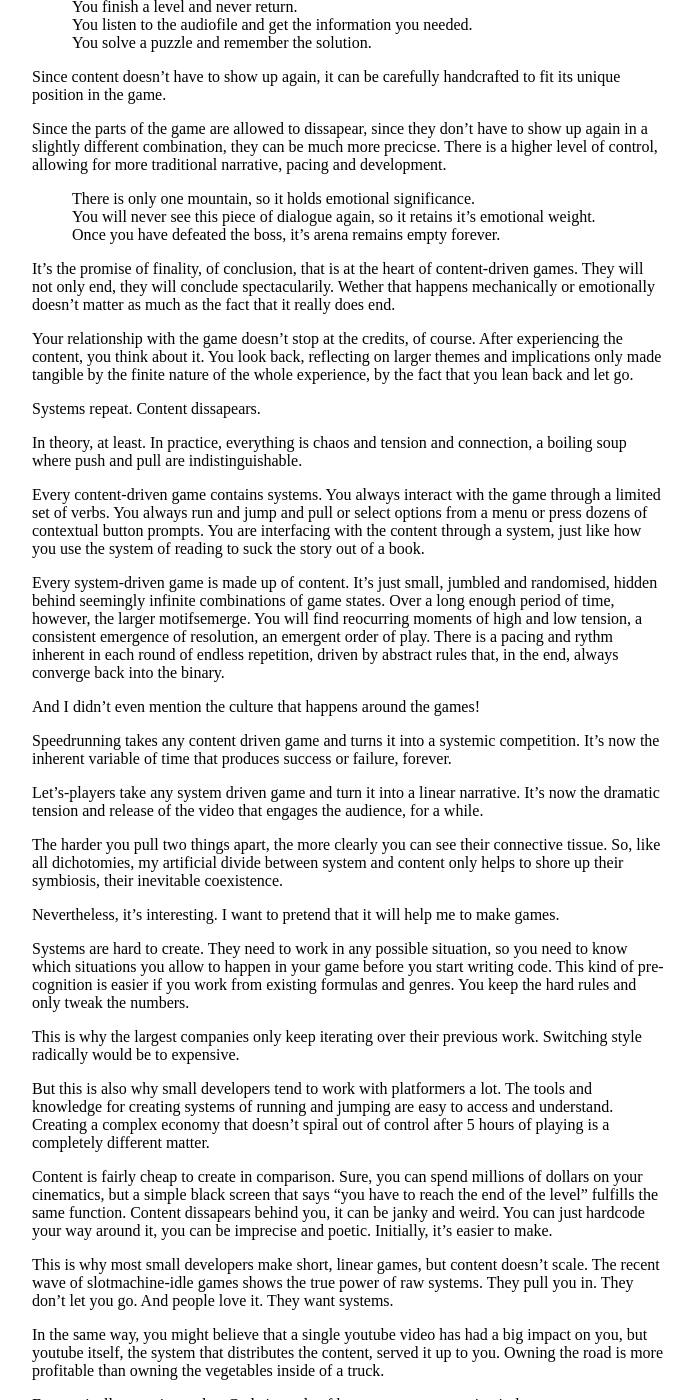
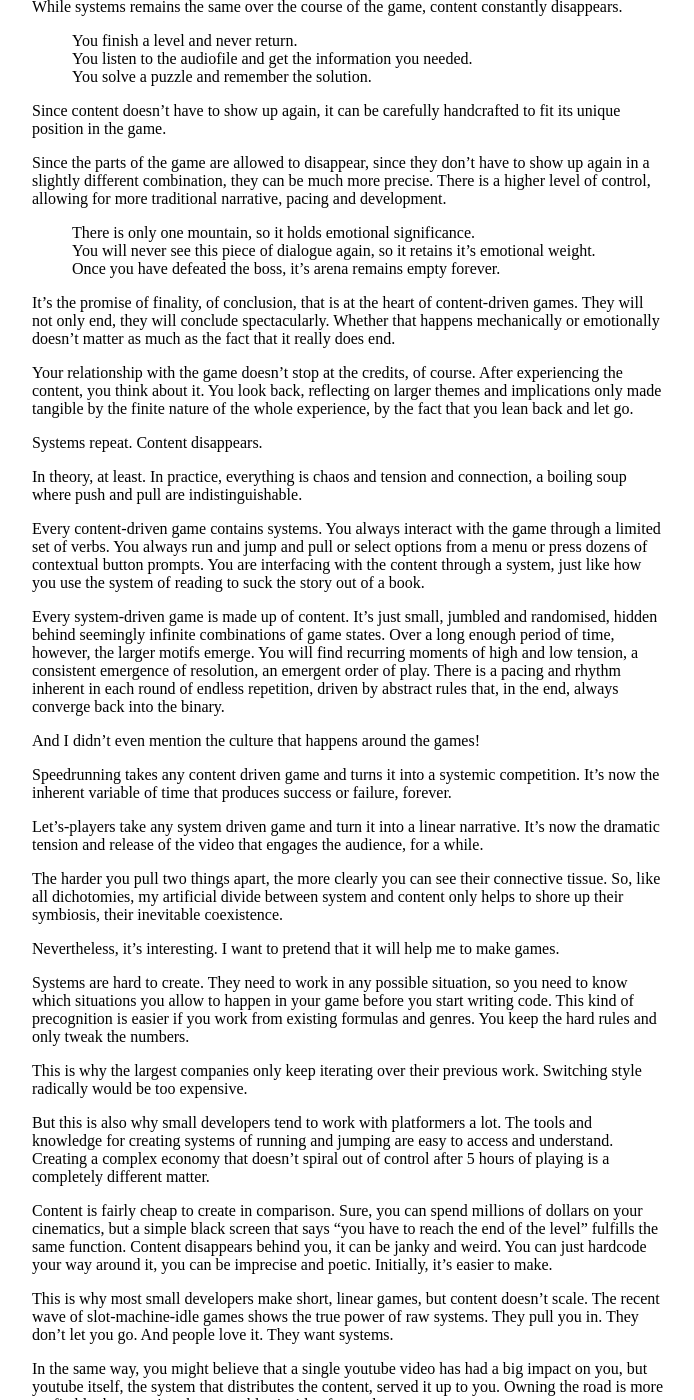
Before and after one commit to stuffedwombat/stuffedwombat.github.io, a Jekyll site: the page built from blogroll.md, in a window 1280 px wide and 1400 px high, scrolled down 1009 px. Shown: the whole window, without its empty margins (292-986 px from the left). Built offline with Jekyll 4.4.1, drawn with Linux system fonts in a browser that asks for light colours; our own code applies the rules of GitHub Pages for plain Markdown files; comment, search, counter and statistics services are not loaded; some of the changed text lies outside the part shown.

Commit message:
Update blogroll.md

```diff
--- a/blogroll.md
+++ b/blogroll.md
@@ -5,18 +5,20 @@
 
 **11.02.23 - system and content**
 
+SYSTEM AND CONTENT
+
 Understanding how games work doesn't really help you to make your own. The creative process always overpowers abstract dichotomies and boiled-down observations. Actual action washes endless reflection away without effort.
 
-However, I can't stop myself from thinking and theorising, coming up with neat little dividers, happily pretending to compartmentalise the medium. Filling the idle time inbetween actual work.
+However, I can't stop myself from thinking and theorising, coming up with neat little dividers, happily pretending to compartmentalise the medium. Filling the idle time in between actual work.
 
 The most inhabitable of these personal sandcastles deals with the sharp divide between systems and content.
 
 It's simple, really.
 
 Systems repeat.
-Content dissapears.
+Content disappears.
 
-A system will spit out endless gamestates. They're all unique.
+A system will spit out endless game states. They're all unique.
 
 - 10 randomly selected enemies spawn at random positions.
 - Your character jumps from x-position 1537 and touches down on x-position 1548.
@@ -38,7 +40,7 @@ The game only has a specific number of sprites and only a specific number of pos
 
 Knowing how a system works doesn't make it less appealing to interact with, it just marks a switch in how you engage with it. Instead of exploring and learning, you are now executing, strategising and looking for larger-scale goals and challenges.
 
-While systems remains the same over the course of the game, content constantly dissapears.
+While systems remains the same over the course of the game, content constantly disappears.
 
 - You finish a level and never return.
 - You listen to the audiofile and get the information you needed.
@@ -46,26 +48,26 @@ While systems remains the same over the course of the game, content constantly d
 
 Since content doesn't have to show up again, it can be carefully handcrafted to fit its unique position in the game.
 
-Since the parts of the game are allowed to dissapear, since they don't have to show up again in a slightly different combination, they can be much more precicse. There is a higher level of control, allowing for more traditional narrative, pacing and development.
+Since the parts of the game are allowed to disappear, since they don't have to show up again in a slightly different combination, they can be much more precise. There is a higher level of control, allowing for more traditional narrative, pacing and development.
 
 - There is only one mountain, so it holds emotional significance.
 - You will never see this piece of dialogue again, so it retains it's emotional weight.
 - Once you have defeated the boss, it's arena remains empty forever.
 
 It's the promise of finality, of conclusion, that is at the heart of content-driven games.
-They will not only end, they will conclude spectacularily. Wether that happens mechanically or emotionally doesn't matter as much as the fact that it really does end.
+They will not only end, they will conclude spectacularly. Whether that happens mechanically or emotionally doesn't matter as much as the fact that it really does end.
 
 Your relationship with the game doesn't stop at the credits, of course. After experiencing the content, you think about it. You look back, reflecting on larger themes and implications only made tangible by the finite nature of the whole experience, by the fact that you lean back and let go.
 
 Systems repeat.
-Content dissapears.
+Content disappears.
 
 In theory, at least.
 In practice, everything is chaos and tension and connection, a boiling soup where push and pull are indistinguishable.
 
 Every content-driven game contains systems. You always interact with the game through a limited set of verbs. You always run and jump and pull or select options from a menu or press dozens of contextual button prompts. You are interfacing with the content through a system, just like how you use the system of reading to suck the story out of a book.
 
-Every system-driven game is made up of content. It's just small, jumbled and randomised, hidden behind seemingly infinite combinations of game states. Over a long enough period of time, however, the larger motifsemerge. You will find reocurring moments of high and low tension, a consistent emergence of resolution, an emergent order of play. There is a pacing and rythm inherent in each round of endless repetition, driven by abstract rules that, in the end, always converge back into the binary.
+Every system-driven game is made up of content. It's just small, jumbled and randomised, hidden behind seemingly infinite combinations of game states. Over a long enough period of time, however, the larger motifs emerge. You will find recurring moments of high and low tension, a consistent emergence of resolution, an emergent order of play. There is a pacing and rhythm inherent in each round of endless repetition, driven by abstract rules that, in the end, always converge back into the binary.
 
 And I didn’t even mention the culture that happens around the games!
 
@@ -81,24 +83,26 @@ So, like all dichotomies, my artificial divide between system and content only h
 Nevertheless, it's interesting.
 I want to pretend that it will help me to make games.
 
-Systems are hard to create. They need to work in any possible situation, so you need to know which situations you allow to happen in your game before you start writing code. This kind of pre-cognition is easier if you work from existing formulas and genres. You keep the hard rules and only tweak the numbers.
+Systems are hard to create. They need to work in any possible situation, so you need to know which situations you allow to happen in your game before you start writing code. This kind of precognition is easier if you work from existing formulas and genres. You keep the hard rules and only tweak the numbers.
 
-This is why the largest companies only keep iterating over their previous work. Switching style radically would be to expensive.
+This is why the largest companies only keep iterating over their previous work. Switching style radically would be too expensive.
 
 But this is also why small developers tend to work with platformers a lot. The tools and knowledge for creating systems of running and jumping are easy to access and understand. Creating a complex economy that doesn't spiral out of control after 5 hours of playing is a completely different matter.
 
-Content is fairly cheap to create in comparison. Sure, you can spend millions of dollars on your cinematics, but a simple black screen that says "you have to reach the end of the level" fulfills the same function. Content dissapears behind you, it can be janky and weird. You can just hardcode your way around it, you can be imprecise and poetic. Initially, it's easier to make.
+Content is fairly cheap to create in comparison. Sure, you can spend millions of dollars on your cinematics, but a simple black screen that says "you have to reach the end of the level" fulfills the same function. Content disappears behind you, it can be janky and weird. You can just hardcode your way around it, you can be imprecise and poetic. Initially, it's easier to make.
 
-This is why most small developers make short, linear games, but content doesn't scale. The recent wave of slotmachine-idle games shows the true power of raw systems. They pull you in. They don't let you go. And people love it. They want systems.
+This is why most small developers make short, linear games, but content doesn't scale. The recent wave of slot-machine-idle games shows the true power of raw systems. They pull you in. They don't let you go. And people love it. They want systems.
 
 In the same way, you might believe that a single youtube video has had a big impact on you, but youtube itself, the system that distributes the content, served it up to you. Owning the road is more profitable than owning the vegetables inside of a truck.
 
-Economically, repetiton rules.
+Economically, repetition rules.
 Code is made of loops, computers run in circles.
 
 And so, for all the connections between system and content, for all the symbiosis and dependency, it are the systems that come out on top. Content driven games are brushing the medium against the grain.
 
 Maybe that's why I like them so much.
+
+*thanks to David T. Marchard and HerpDerpity Purple for fixing my atrocious spelling*
 
 
 **06.2.23 - changes on the blogroll**
```
Also changed, not shown: other parts of blogroll.md (+2 -2 lines).
